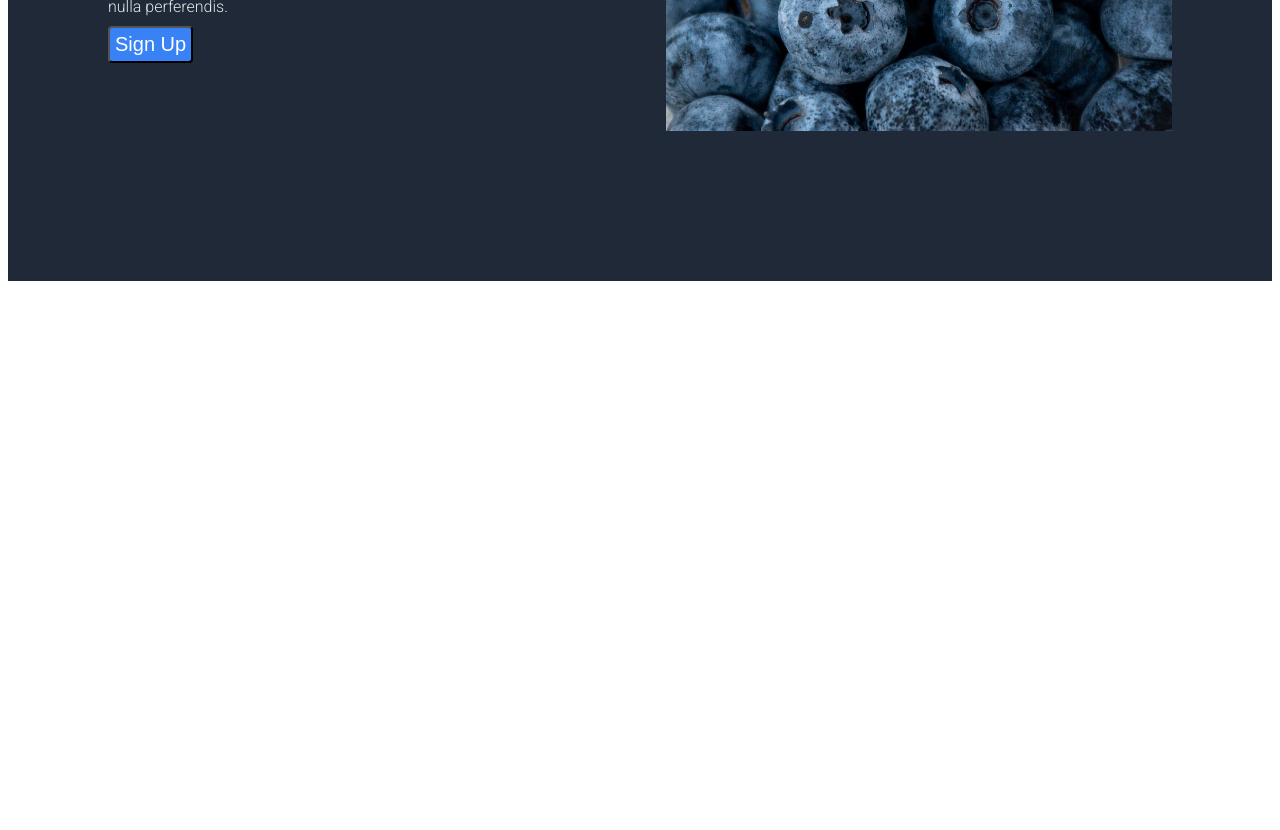
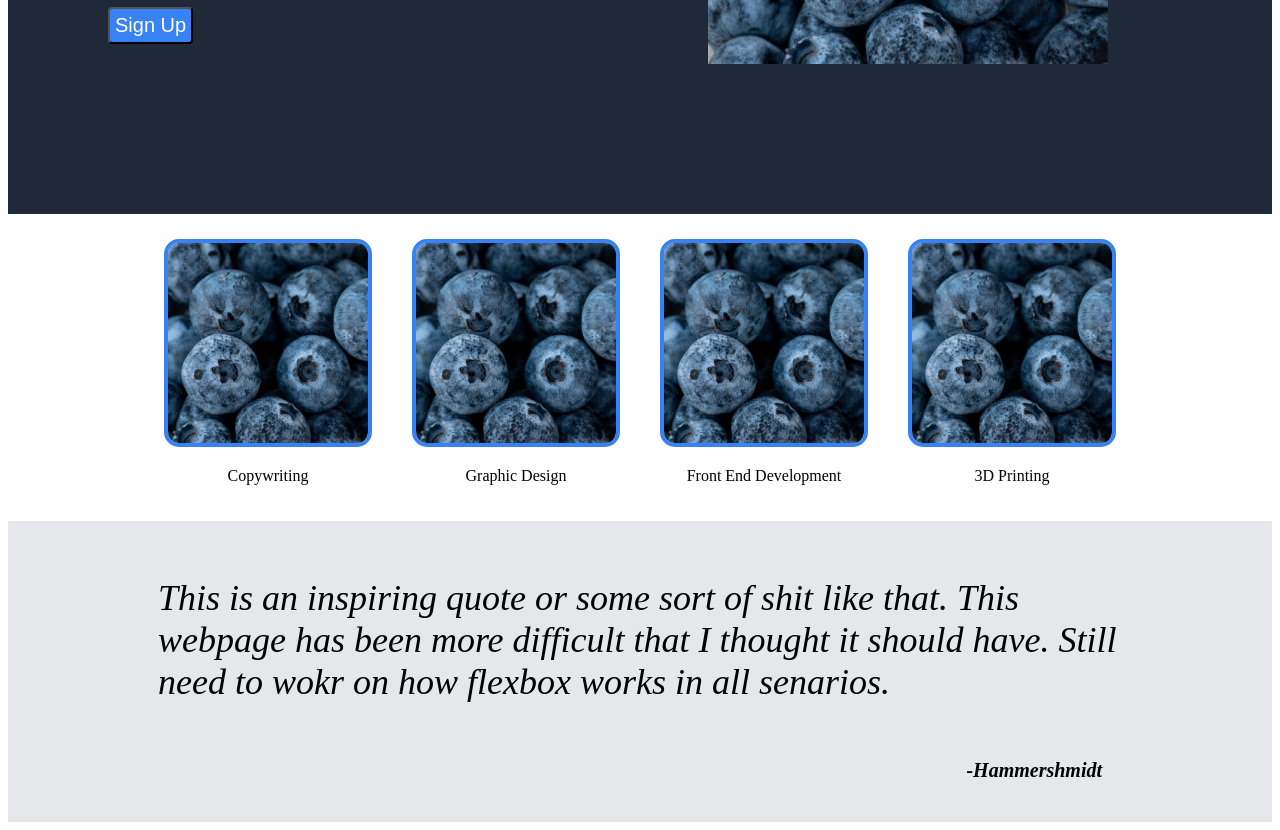
Before and after one commit to mtnwalrus/Foundations-Landing-Page, a plain HTML site: page index.html in a window 1280 px wide. Shown: the part 400-1230 px from the top of the page. Before the commit the page ends 800 px from the top, so only its background shows below. Drawn offline with Linux system fonts and the light colour scheme; files whose address does not match are found by name.

Commit message:
Add content section. Edit content section to flex properly. Add quote section.

```diff
--- a/index.html
+++ b/index.html
@@ -24,7 +24,30 @@
 
             <button type="button">Sign Up</button>
         </div>
-            <img src="/home/abe/repos/Foundations-Landing-Page/blueberries-g9991556cd_1920.jpg" alt="Blueberries">
+
+            <img src="/home/abe/repos/Foundations-Landing-Page/blueberries-g9991556cd_1920.jpg" alt="Blueberries" class="blueberries">
+        </div>
+        <div class="second">
+            <div>
+            <img src="/home/abe/repos/Foundations-Landing-Page/blueberries-g9991556cd_1920.jpg" alt="blueberries">
+             <p class="text">Copywriting</p>
+            </div>
+             <div>
+            <img src="/home/abe/repos/Foundations-Landing-Page/blueberries-g9991556cd_1920.jpg" alt="blueberries">
+             <p class="text">Graphic Design</p>
+            </div>
+             <div>
+            <img src="/home/abe/repos/Foundations-Landing-Page/blueberries-g9991556cd_1920.jpg" alt="blueberries">
+             <p class="text">Front End Development</p>
+            </div>
+             <div>
+            <img src="/home/abe/repos/Foundations-Landing-Page/blueberries-g9991556cd_1920.jpg" alt="blueberries">
+             <p class="text">3D Printing</p>
+            </div>
+        </div>
+        <div class="quote">
+            <p>This is an inspiring quote or some sort of shit like that.  This webpage has been more difficult that I thought it should have.  Still need to wokr on how flexbox works in all senarios.</p>
+            <p class="quoter">-Hammershmidt</p>
         </div>
     </div>
     </body>
--- a/style.css
+++ b/style.css
@@ -38,7 +38,7 @@
 .container-1 {
     display: flex;
     flex-direction: column;
-    flex:  1;
+    flex-basis: 400px;
     padding: 10px 100px;
     margin-top: 150px;
     gap: 10px;
@@ -60,9 +60,48 @@ button {
     flex-shrink: 1;
 }
 
-img {
-    max-width: 40%;
+.blueberries {
+    width: 400px;
+    height: auto;
     margin: 150px 100px;
 }
 
-/*Bottom of first container*/
+/*Content Section*/
+
+.second {
+   align-items: center;
+   display: flex;
+   justify-content: center;
+   margin-top: 20px;
+   margin-bottom: 20px;
+   text-align: center;
+}
+
+.second img {
+    width: 200px;
+    height: 200px;
+    object-fit: cover;
+    border: 4px solid #3882F6;
+    border-radius: 15px;
+    margin: 5px 20px 0px 20px;
+}
+
+/* Quote Section*/
+
+.quote {
+    display: flex;
+    flex-direction: column;
+    font-style: italic;
+    padding: 20px 150px;
+    background-color: #E5E7EB;
+    font-size: 36px;
+}
+
+.quoter {
+    font-weight: bold;
+    align-self: flex-end;
+    font-size: 20px;
+    padding-right: 20px;
+}
+
+/*Footer*/
```
